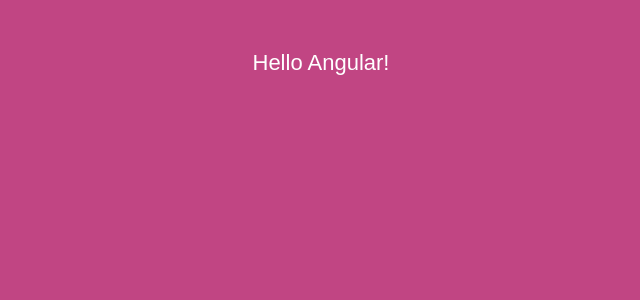
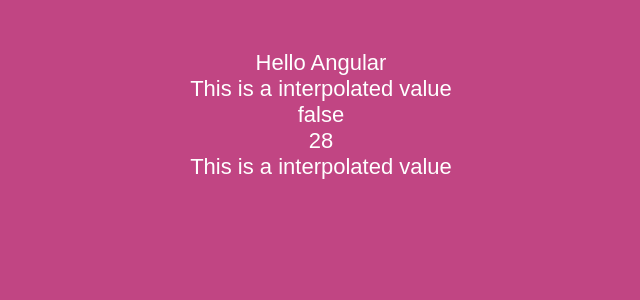
Before and after one commit to santosandressa/angularbasics, an Angular app: page / in a window 1280 px wide. Shown: the top 300 px of the page, without its empty margins (319-959 px from the left). Built offline with nearby package versions, Linux system fonts and the light colour scheme; a web font is replaced by a local one.

Commit message:
interpolation and expressions

```diff
--- a/package.json
+++ b/package.json
@@ -25,14 +25,14 @@
   },
   "devDependencies": {
     "@angular-devkit/build-angular": "^15.0.1",
-    "@angular/cli": "~15.0.1",
+    "@angular/cli": "^15.2.9",
     "@angular/compiler-cli": "15.0.1",
     "@types/jasmine": "~4.0.0",
     "jasmine-core": "~4.1.0",
     "json-server": "^0.17.0",
     "karma": "~6.4.1",
     "karma-chrome-launcher": "~3.1.1",
-    "karma-coverage": "~2.2.0",
+    "karma-coverage": "^1.1.2",
     "karma-jasmine": "~5.1.0",
     "karma-jasmine-html-reporter": "~1.7.0",
     "typescript": "~4.8.4"
--- /dev/null
+++ b/src/app/app.component.html
@@ -0,0 +1,8 @@
+<div class="app">
+  Hello Angular
+
+  <p>{{ message }}</p>
+  <p> {{ message === 'Hello World' }} </p>
+  <p> {{ message.length }} </p>
+  <p> {{ message.length ? message : 'No message' }} </p>
+</div>
--- /dev/null
+++ b/src/app/app.component.scss
@@ -0,0 +1,6 @@
+.app {
+  margin-top: 50px;
+  font-size: 22px;
+  color: #fff;
+  text-align: center;
+}
--- a/src/app/app.component.ts
+++ b/src/app/app.component.ts
@@ -2,20 +2,14 @@ import { Component, OnInit } from '@angular/core';
 
 @Component({
   selector: 'app-root',
-  template: ` <div class="app">Hello Angular!</div> `,
-  styles: [
-    `
-      .app {
-        margin-top: 50px;
-        font-size: 22px;
-        color: #fff;
-        text-align: center;
-      }
-    `,
-  ],
+  templateUrl: './app.component.html',
+  styleUrls: ['./app.component.scss'],
 })
 export class AppComponent implements OnInit {
+
+  message!: string;
+
   ngOnInit() {
-    console.log('Hello World!');
+    this.message = 'This is a interpolated value';
   }
 }
```
Also changed, not shown: 1 other file (tests, documents, lock files or other folders).
